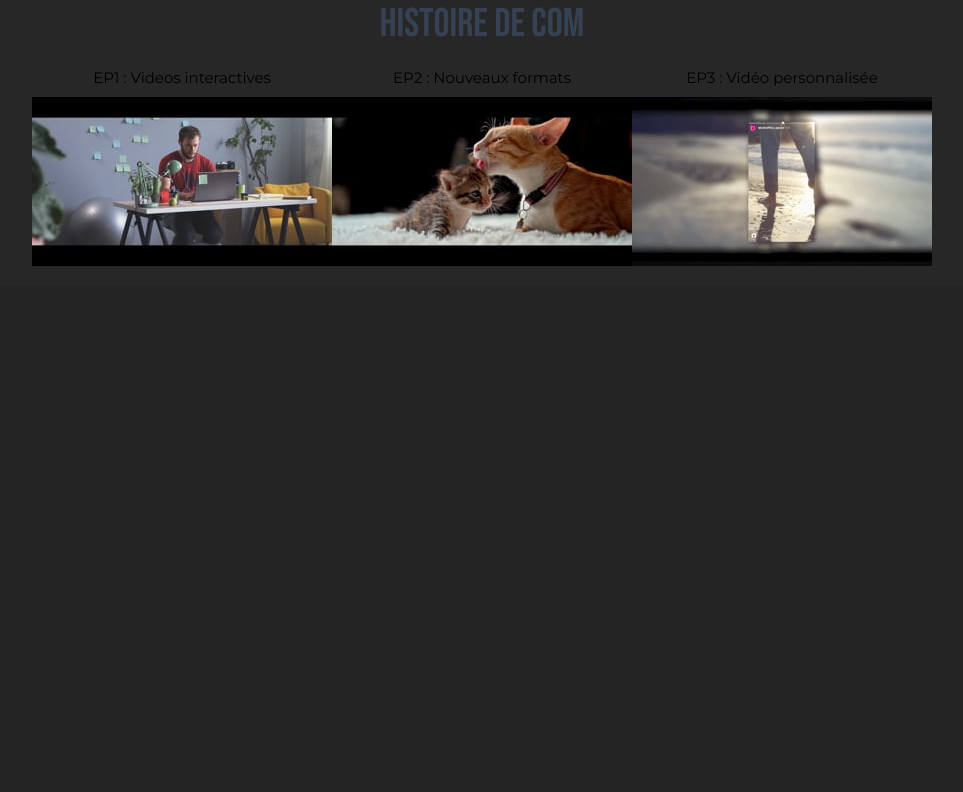
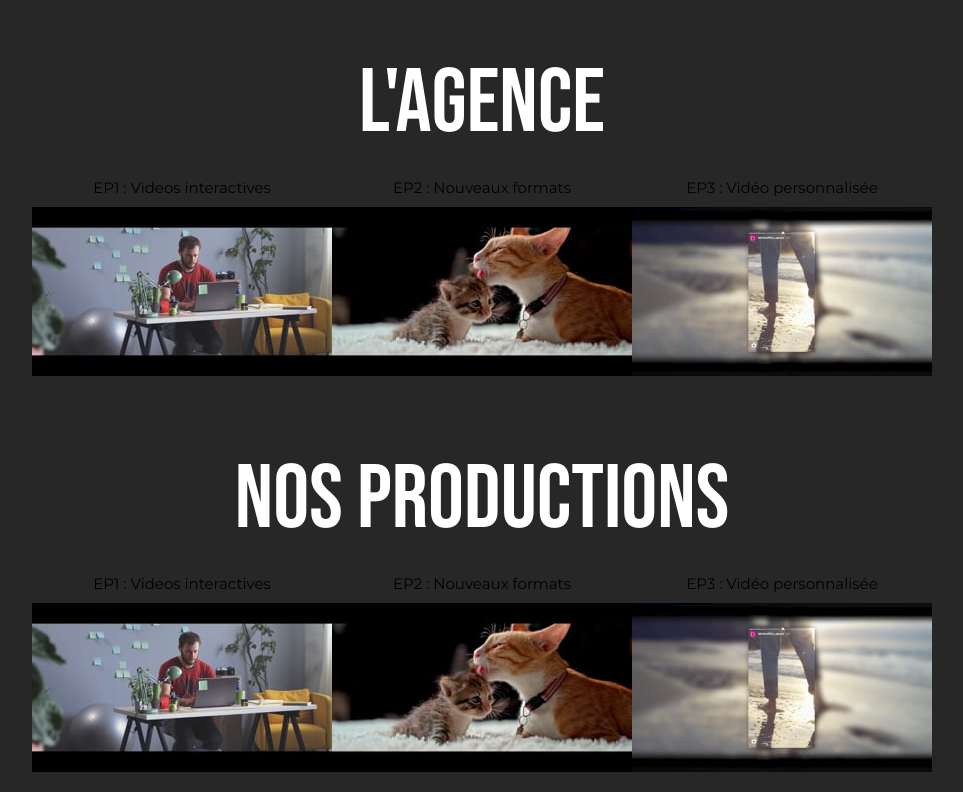
Before and after one commit to Raphitpt/SAE105_IUT, a PHP site: page /gniduweb/index.html in a window 1280 px wide. Shown: the part 800-1592 px from the top of the page, without its empty margins (158-1121 px from the left). Before the commit the page ends 1066 px from the top, so only its background shows below. Run offline with PHP 8.4, Linux system fonts and the light colour scheme.

Commit message:
Update link

```diff
--- a/gniduweb/index.html
+++ b/gniduweb/index.html
@@ -14,8 +14,8 @@
 		<nav>
 			<a href="#"><img src="./medias/imgs/logo.png" alt="Logo de la boite à films" /></a>
 			<div >
-				<a href="#">L'agence</a>
-			    <a href="#">Nos productions</a>
+				<a href="#agence">L'agence</a>
+			    <a href="#prod">Nos productions</a>
 				<a href="#">Contact</a>
 			</div>
 		</nav>
@@ -28,7 +28,31 @@
 		</video>
 	</div>
 	<section>
-		<h1>Histoire de com</h1>
+		<h1 id="agence">L'agence</h1>
+		<div>
+			<figure>
+				<img src="./medias/imgs/real1.jpg" alt="real baf"/>
+				<figcaption>
+					<p>EP1 : Videos interactives</p>
+				</figcaption>
+			</figure>
+			<figure>
+				<img src="./medias/imgs/real2.jpg" alt="real baf"/>
+				<figcaption>
+					<p>EP2 : Nouveaux formats</p>
+				</figcaption>
+			</figure>
+			<figure>
+				<img src="./medias/imgs/real3.jpg" alt="real baf"/>
+				<figcaption>
+					<p>EP3 : Vidéo personnalisée</p>
+				</figcaption>
+			</figure>
+
+		</div>
+	</section>
+	<section>
+		<h1 id="prod">Nos productions</h1>
 		<div>
 			<figure>
 				<img src="./medias/imgs/real1.jpg" alt="real baf"/>
--- a/gniduweb/style.css
+++ b/gniduweb/style.css
@@ -164,3 +164,15 @@ div > a {transition:all 0.25s;}
 
 
 body{background-color: rgb(39, 39, 39);}
+
+#agence{
+	color:white;
+margin-top:50px;
+font-size: 90px;
+}
+
+#prod{
+	color:white;
+margin-top:50px;
+font-size: 90px;
+}
```
